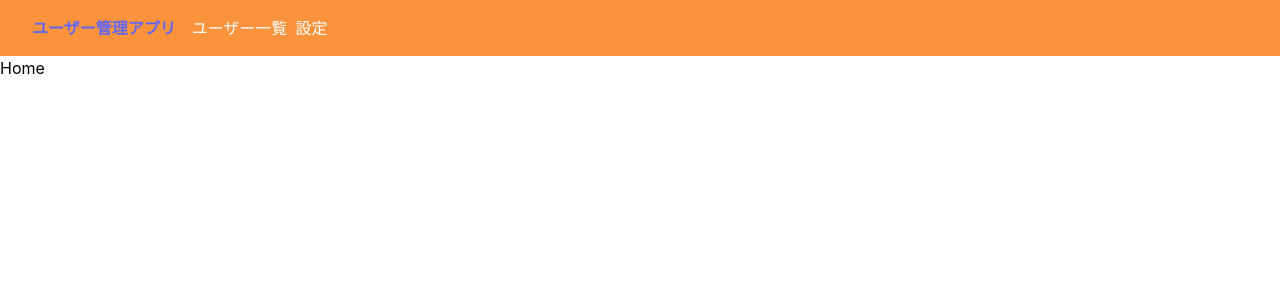
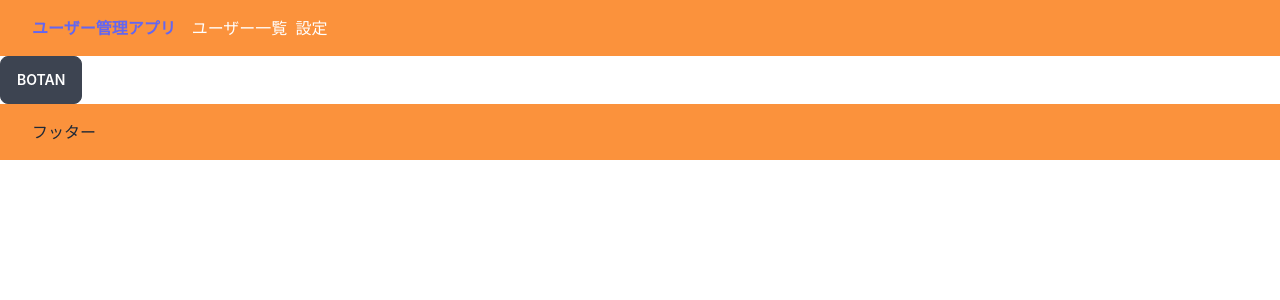
Before and after one commit to kira-0521/learning, a Next.js app in the folder sample_next_tailwind/: page / in a window 1280 px wide. Shown: the top 300 px of the page. Built offline with nearby package versions, Linux system fonts and the light colour scheme.

Commit message:
add: daysyUI追加

```diff
--- /dev/null
+++ b/sample_next_tailwind/components/organisms/layouts/Footer.tsx
@@ -0,0 +1,5 @@
+import { VFC, memo } from 'react'
+
+export const Footer: VFC = memo(function footer() {
+  return <footer className='py-4 px-8 w-full bg-orange-400'>フッター</footer>
+})
--- a/sample_next_tailwind/package.json
+++ b/sample_next_tailwind/package.json
@@ -11,6 +11,7 @@
   },
   "dependencies": {
     "axios": "^0.26.1",
+    "daisyui": "^2.9.0",
     "next": "12.1.0",
     "react": "17.0.2",
     "react-dom": "17.0.2"
--- a/sample_next_tailwind/pages/index.tsx
+++ b/sample_next_tailwind/pages/index.tsx
@@ -1,12 +1,9 @@
 import type { NextPage } from 'next'
-import Head from 'next/head'
-import { useState, ChangeEvent, useCallback, useEffect } from 'react'
-import axios from 'axios'
 
 const Home: NextPage = () => {
   return (
     <div>
-      Home
+      <button className='btn'>botan</button>
     </div>
   )
 }
--- a/sample_next_tailwind/pages/layout.tsx
+++ b/sample_next_tailwind/pages/layout.tsx
@@ -1,5 +1,6 @@
 import { ReactNode } from 'react'
 import { Header } from '../components/organisms/layouts/Header'
+import { Footer } from '../components/organisms/layouts/Footer'
 
 type Props = {
   children?: ReactNode
@@ -10,6 +11,7 @@ const Layout = ({ children }: Props) => {
     <div>
       <Header />
       {children}
+      <Footer />
     </div>
   )
 }
--- a/sample_next_tailwind/pages/login.tsx
+++ b/sample_next_tailwind/pages/login.tsx
@@ -11,6 +11,7 @@ const Login: NextPage = () => {
   const onClickLogin = () => {
     login(userId)
   }
+
   return (
     <div className='flex items-center justify-center h-screen'>
       <div className='bg-orange-100 w-[400px] rounded-md shadow-current px-6 py-4'>
--- a/sample_next_tailwind/tailwind.config.js
+++ b/sample_next_tailwind/tailwind.config.js
@@ -4,8 +4,9 @@ module.exports = {
     './pages/**/*.{js,ts,jsx,tsx}',
     './components/**/*.{js,ts,jsx,tsx}',
   ],
+  plugins: [],
   theme: {
     extend: {},
   },
-  plugins: [],
+  plugins: [require('daisyui')],
 }
```
Also changed, not shown: 2 other files (tests, documents, lock files or other folders).
